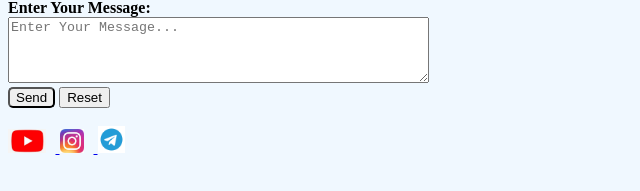
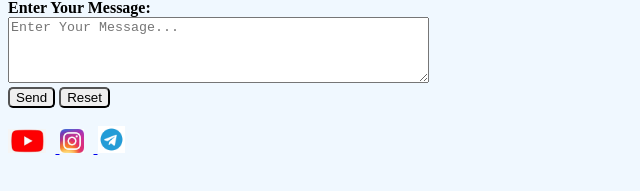
Before and after one commit to vivek12610/practice-html, a plain HTML site: page index.html in a window 1280 px wide. Shown: the part 359-550 px from the top of the page, 0-640 px from the left. Drawn offline with Linux system fonts and the light colour scheme.

Commit message:
2nd button update

```diff
--- a/index.html
+++ b/index.html
@@ -51,7 +51,7 @@
 <textarea  rows="4" cols="50" placeholder="Enter Your Message..."></textarea>
 <br>
  <button style="border-radius: 5px;">Send</button>
- <button>Reset</button>
+ <button style="border-radius: 5px;">Reset</button>
  <br><br>
 
  <a href="https://www.youtube.com">
```
